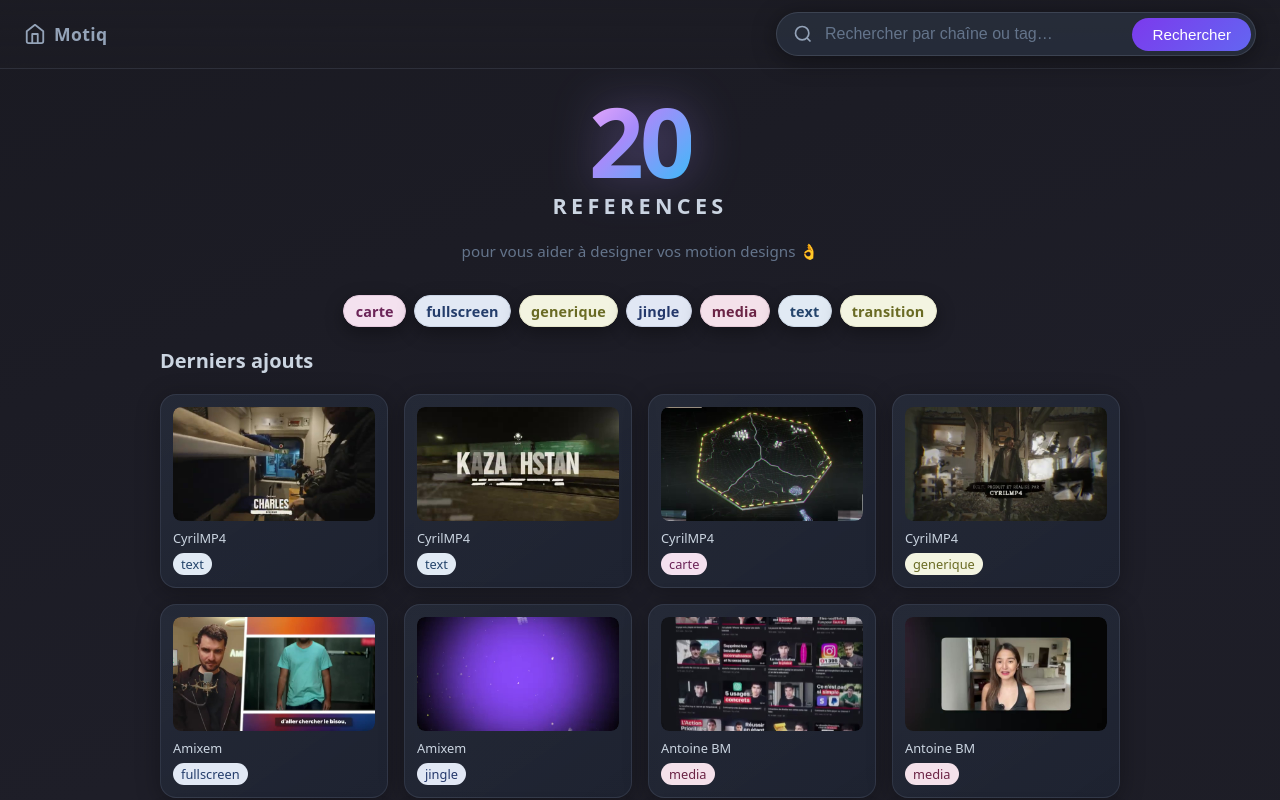
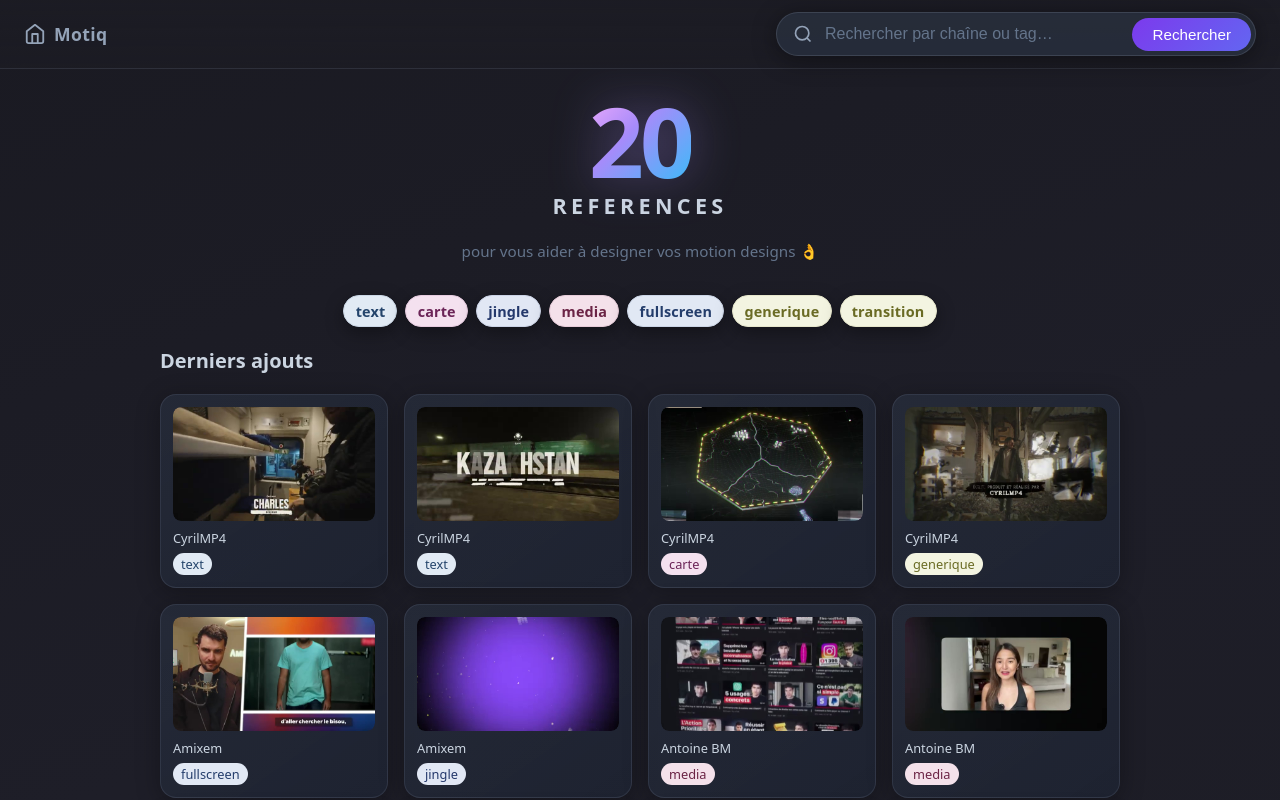
Before and after one commit to Theo-Farnole/motiondesign-lib, a React (Vite) app: page / in a window 1280 px wide. Shown: the top 800 px of the page. Built offline with nearby package versions, Linux system fonts and the light colour scheme.

Commit message:
sort tags by most used in homepage

```diff
--- a/src/App.tsx
+++ b/src/App.tsx
@@ -9,9 +9,19 @@ export const App: React.FC = () => {
   const total = references.length;
   const count = useCountUp(total, 1200);
   const allTags = React.useMemo(() => {
-    return Array.from(new Set(references.flatMap((ref) => ref.tags))).sort((a, b) =>
-      a.localeCompare(b)
-    );
+    const counts = new Map<string, number>();
+    for (const ref of references) {
+      for (const tag of ref.tags) {
+        counts.set(tag, (counts.get(tag) ?? 0) + 1);
+      }
+    }
+
+    return Array.from(counts.entries())
+      .sort((a, b) => {
+        if (b[1] !== a[1]) return b[1] - a[1];
+        return a[0].localeCompare(b[0]);
+      })
+      .map(([tag]) => tag);
   }, []);
 
   return (
```
